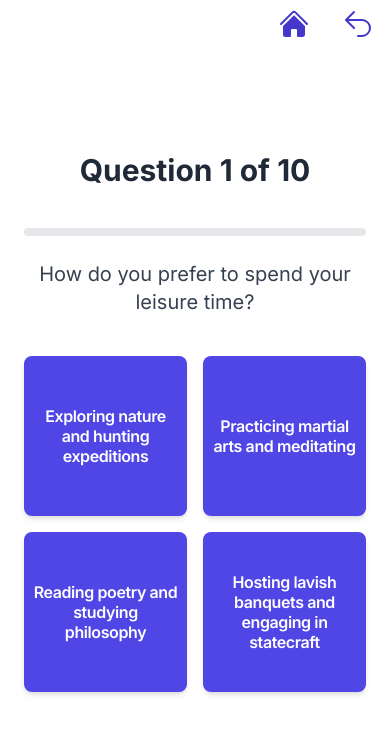
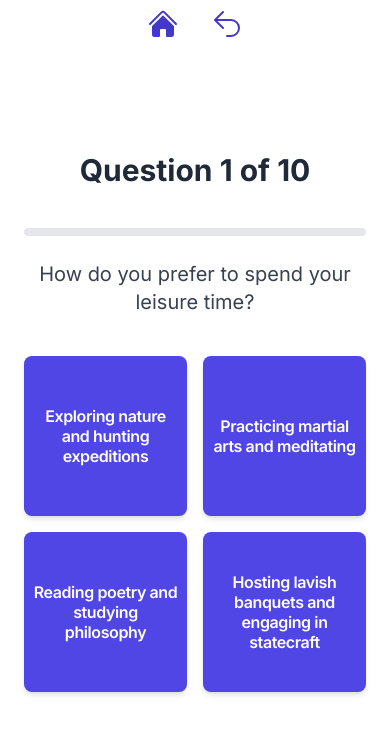
Before and after one commit to Masonddd11/historical-qna, a Next.js app: page /quiz in a window 390 px wide. Shown: the top 734 px of the page. Built offline with nearby package versions, Linux system fonts and the light colour scheme.

Commit message:
feat: centered the buttons on mobile query

```diff
--- a/src/app/quiz/page.tsx
+++ b/src/app/quiz/page.tsx
@@ -186,7 +186,7 @@ export default function Quiz() {
 
   return (
     <div className="bg-white relative">
-      <div className="absolute top-0 left-0 right-0 h-12 w-full flex items-center justify-end">
+      <div className="absolute top-0 left-0 right-0 h-12 w-full flex items-center md:justify-end justify-center">
         <HomeIcon
           className="h-8 w-8 text-indigo-700 mx-4 cursor-pointer"
           onClick={() => router.push("/")}
```
